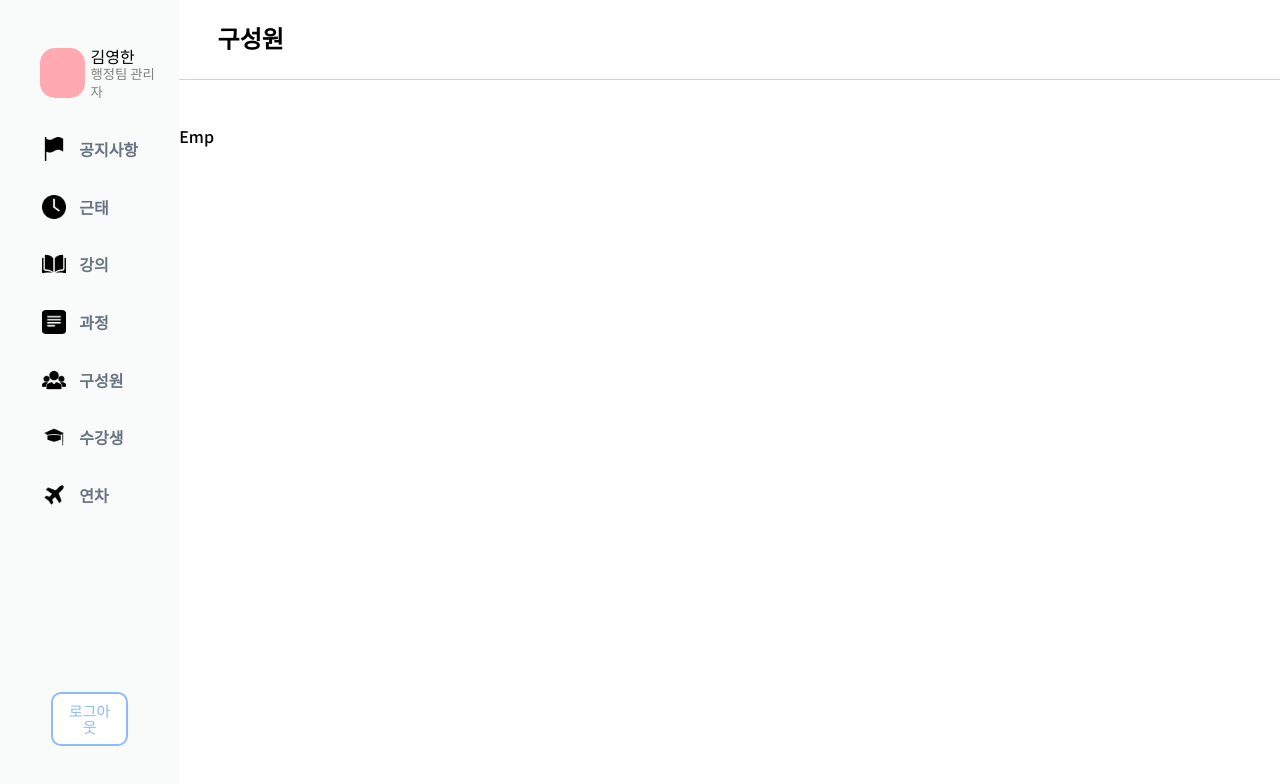
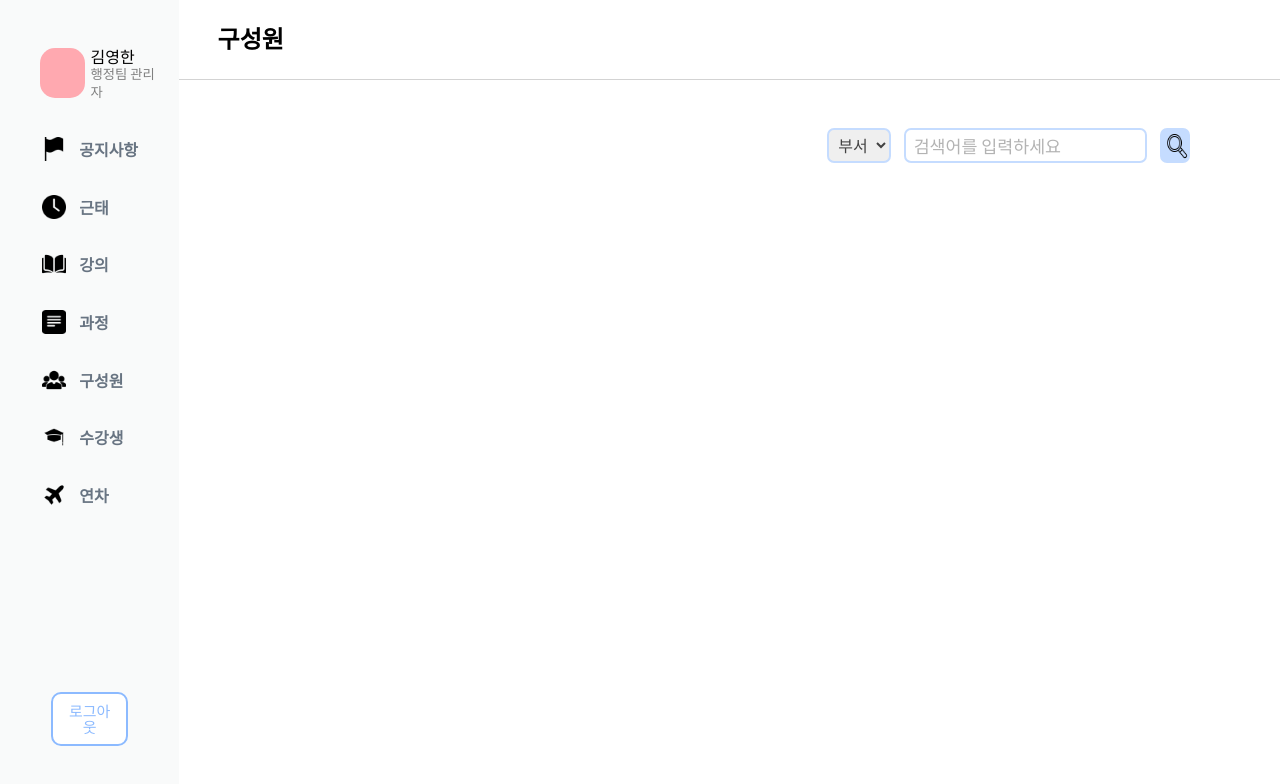
Before and after one commit to Insa-dong/insa-front, a React (Create React App) app: page /emp in a window 1280 px wide. Shown: the top 784 px of the page. Built offline with nearby package versions, Linux system fonts and the light colour scheme.

Commit message:
💄 Design: emp 검색

```diff
--- a/src/pages/emp/Emp.css
+++ b/src/pages/emp/Emp.css
@@ -0,0 +1,42 @@
+.EmpWrapper{
+    width: 74vw;
+    height: 78vh;
+    margin: 0 auto;
+}
+
+/*검색영역*/
+.EmpSearchBox{
+    display: flex;
+    justify-content: flex-end;
+}
+
+input{
+    border: none;
+}
+
+.EmpSearchBox > *{
+    margin-right: 1vw;
+    border: 2px solid #C5DCFF !important;
+    border-radius: 7px;
+}
+
+/*셀렉트박스*/
+#EmpSelect{
+    width: 5vw;
+    text-align: center;
+    color: #424242;
+}
+
+/*검색버튼*/
+.EmpSearchBtn{
+    width: 2.4vw;
+    height: 4.4vh;
+    background-color: #C5DCFF;
+    padding-left: 0.2vw;
+    cursor: pointer;
+}
+
+.EmpSearchBtn > img{
+    width: 2vw;
+    height: 4vh;
+}
--- a/src/pages/emp/Emp.js
+++ b/src/pages/emp/Emp.js
@@ -1,13 +1,28 @@
 import React from 'react'
 import Header from '../../component/common/Header'
+import './Emp.css';
 
 function Emp() {
 
   const title = "구성원";
   return (
     <>
-      <Header title = {title}/>
-      <div>Emp</div>
+      <Header title={title} />
+      <div className="EmpWrapper">
+        <div className="EmpSearchBox">
+          <select id="EmpSelect">
+            <option value="dept">부서</option>
+            <option value="job">직책</option>
+          </select>
+
+          <input type="text" id="search" placeholder="  검색어를 입력하세요" />
+
+          <button className="EmpSearchBtn">
+            <img src="/images/search.png" alt="검색"/>
+          </button>
+
+        </div>
+      </div>
     </>
   )
 }
```
Also changed, not shown: public/images/search.png (added).
